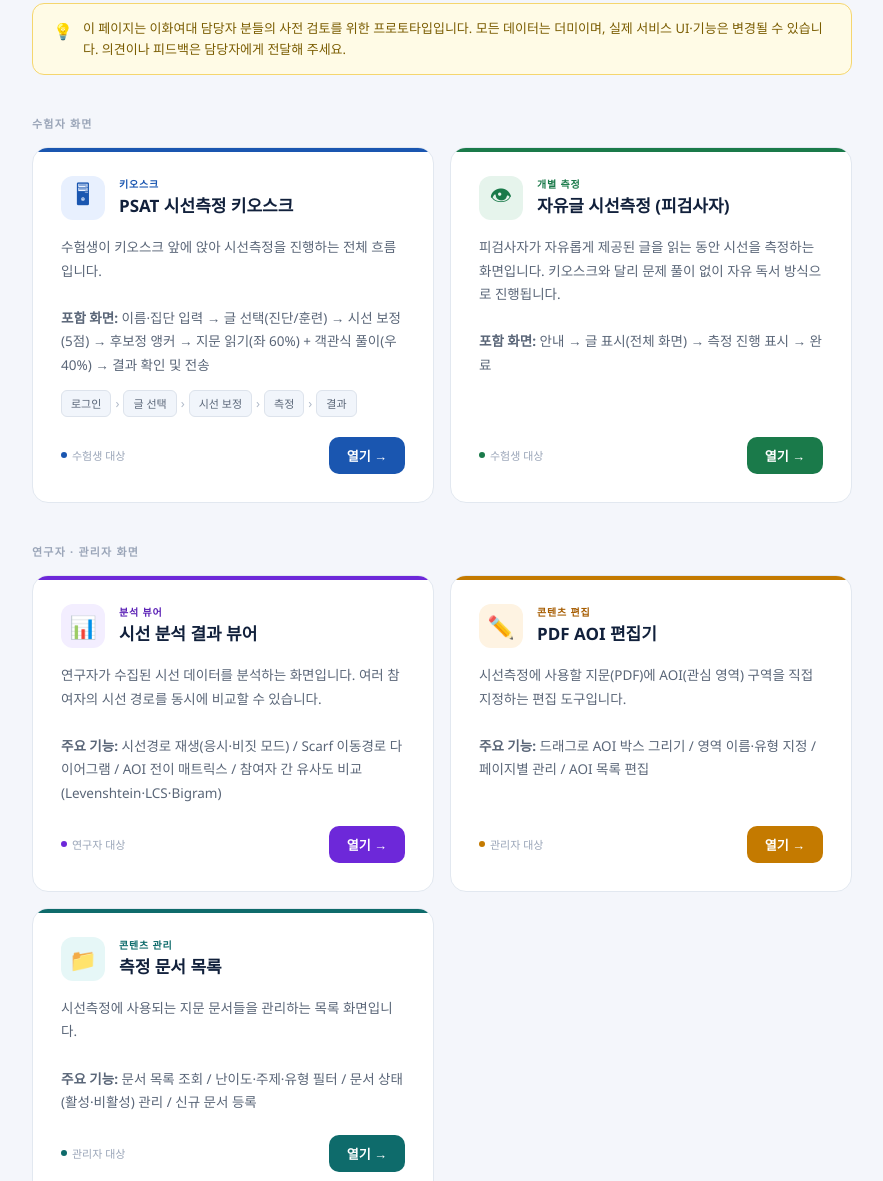
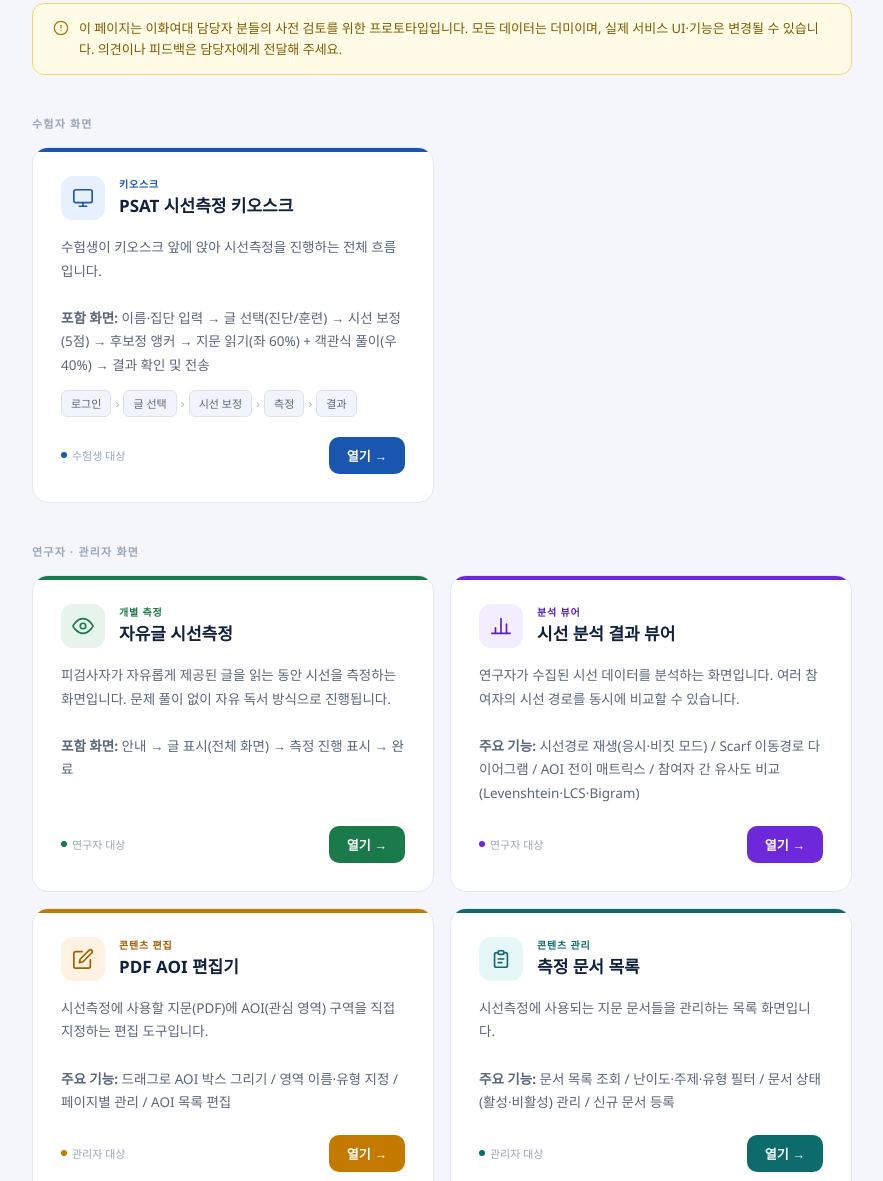
Before and after one commit to robotkiwi2/LAPA-prototype, a plain HTML site: page index.html in a window 1280 px wide. Shown: the part 330-1511 px from the top of the page, without its empty margins (198-1081 px from the left). Drawn offline with Linux system fonts and the light colour scheme.

Commit message:
fix: 자유글 측정 섹션 이동 + 아이콘 SVG 단색으로 교체

```diff
--- a/index.html
+++ b/index.html
@@ -122,7 +122,7 @@ body{font-family:'Segoe UI',system-ui,sans-serif;background:var(--bg);color:var(
 <!-- 안내 -->
 <div class="notice">
   <div class="notice-box">
-    <span class="notice-icon">💡</span>
+    <svg viewBox="0 0 24 24" fill="none" stroke="#a07a00" stroke-width="1.8" stroke-linecap="round" stroke-linejoin="round" style="width:16px;height:16px;flex-shrink:0;margin-top:2px"><circle cx="12" cy="12" r="10"/><line x1="12" y1="8" x2="12" y2="12"/><line x1="12" y1="16" x2="12.01" y2="16"/></svg>
     <div>이 페이지는 이화여대 담당자 분들의 사전 검토를 위한 프로토타입입니다. 모든 데이터는 더미이며, 실제 서비스 UI·기능은 변경될 수 있습니다. 의견이나 피드백은 담당자에게 전달해 주세요.</div>
   </div>
 </div>
@@ -135,7 +135,9 @@ body{font-family:'Segoe UI',system-ui,sans-serif;background:var(--bg);color:var(
     <!-- 키오스크 -->
     <div class="card theme-blue">
       <div class="card-head">
-        <div class="card-icon">🖥</div>
+        <div class="card-icon">
+          <svg viewBox="0 0 24 24" fill="none" stroke="currentColor" stroke-width="1.8" stroke-linecap="round" stroke-linejoin="round" style="width:22px;height:22px"><rect x="2" y="3" width="20" height="14" rx="2"/><line x1="8" y1="21" x2="16" y2="21"/><line x1="12" y1="17" x2="12" y2="21"/></svg>
+        </div>
         <div class="card-meta">
           <div class="card-tag">키오스크</div>
           <div class="card-title">PSAT 시선측정 키오스크</div>
@@ -161,28 +163,6 @@ body{font-family:'Segoe UI',system-ui,sans-serif;background:var(--bg);color:var(
       </div>
     </div>
 
-    <!-- 피검사자 자유글 -->
-    <div class="card theme-green">
-      <div class="card-head">
-        <div class="card-icon">👁</div>
-        <div class="card-meta">
-          <div class="card-tag">개별 측정</div>
-          <div class="card-title">자유글 시선측정 (피검사자)</div>
-        </div>
-      </div>
-      <div class="card-desc">
-        피검사자가 자유롭게 제공된 글을 읽는 동안 시선을 측정하는 화면입니다. 키오스크와 달리 문제 풀이 없이 자유 독서 방식으로 진행됩니다.<br><br>
-        <b>포함 화면:</b> 안내 → 글 표시(전체 화면) → 측정 진행 표시 → 완료
-      </div>
-      <div class="card-footer">
-        <div class="card-who">
-          <div class="card-who-dot" style="background:#1a7a4a"></div>
-          수험생 대상
-        </div>
-        <a class="open-btn" href="freegaze-testee.html" target="_blank">열기 →</a>
-      </div>
-    </div>
-
   </div>
 </div>
 
@@ -191,10 +171,36 @@ body{font-family:'Segoe UI',system-ui,sans-serif;background:var(--bg);color:var(
   <div class="section-title">연구자 · 관리자 화면</div>
   <div class="grid">
 
+    <!-- 자유글 시선측정 -->
+    <div class="card theme-green">
+      <div class="card-head">
+        <div class="card-icon">
+          <svg viewBox="0 0 24 24" fill="none" stroke="currentColor" stroke-width="1.8" stroke-linecap="round" stroke-linejoin="round" style="width:22px;height:22px"><path d="M1 12s4-8 11-8 11 8 11 8-4 8-11 8-11-8-11-8z"/><circle cx="12" cy="12" r="3"/></svg>
+        </div>
+        <div class="card-meta">
+          <div class="card-tag">개별 측정</div>
+          <div class="card-title">자유글 시선측정</div>
+        </div>
+      </div>
+      <div class="card-desc">
+        피검사자가 자유롭게 제공된 글을 읽는 동안 시선을 측정하는 화면입니다. 문제 풀이 없이 자유 독서 방식으로 진행됩니다.<br><br>
+        <b>포함 화면:</b> 안내 → 글 표시(전체 화면) → 측정 진행 표시 → 완료
+      </div>
+      <div class="card-footer">
+        <div class="card-who">
+          <div class="card-who-dot" style="background:#1a7a4a"></div>
+          연구자 대상
+        </div>
+        <a class="open-btn" href="freegaze-testee.html" target="_blank">열기 →</a>
+      </div>
+    </div>
+
     <!-- 시선 분석 결과 -->
     <div class="card theme-purple">
       <div class="card-head">
-        <div class="card-icon">📊</div>
+        <div class="card-icon">
+          <svg viewBox="0 0 24 24" fill="none" stroke="currentColor" stroke-width="1.8" stroke-linecap="round" stroke-linejoin="round" style="width:22px;height:22px"><line x1="18" y1="20" x2="18" y2="10"/><line x1="12" y1="20" x2="12" y2="4"/><line x1="6" y1="20" x2="6" y2="14"/><line x1="2" y1="20" x2="22" y2="20"/></svg>
+        </div>
         <div class="card-meta">
           <div class="card-tag">분석 뷰어</div>
           <div class="card-title">시선 분석 결과 뷰어</div>
@@ -216,7 +222,9 @@ body{font-family:'Segoe UI',system-ui,sans-serif;background:var(--bg);color:var(
     <!-- PDF AOI 편집기 -->
     <div class="card theme-orange">
       <div class="card-head">
-        <div class="card-icon">✏️</div>
+        <div class="card-icon">
+          <svg viewBox="0 0 24 24" fill="none" stroke="currentColor" stroke-width="1.8" stroke-linecap="round" stroke-linejoin="round" style="width:22px;height:22px"><path d="M11 4H4a2 2 0 0 0-2 2v14a2 2 0 0 0 2 2h14a2 2 0 0 0 2-2v-7"/><path d="M18.5 2.5a2.121 2.121 0 0 1 3 3L12 15l-4 1 1-4 9.5-9.5z"/></svg>
+        </div>
         <div class="card-meta">
           <div class="card-tag">콘텐츠 편집</div>
           <div class="card-title">PDF AOI 편집기</div>
@@ -238,7 +246,9 @@ body{font-family:'Segoe UI',system-ui,sans-serif;background:var(--bg);color:var(
     <!-- 문서 목록 -->
     <div class="card theme-teal">
       <div class="card-head">
-        <div class="card-icon">📁</div>
+        <div class="card-icon">
+          <svg viewBox="0 0 24 24" fill="none" stroke="currentColor" stroke-width="1.8" stroke-linecap="round" stroke-linejoin="round" style="width:22px;height:22px"><path d="M9 5H7a2 2 0 0 0-2 2v12a2 2 0 0 0 2 2h10a2 2 0 0 0 2-2V7a2 2 0 0 0-2-2h-2"/><rect x="9" y="3" width="6" height="4" rx="1"/><line x1="9" y1="12" x2="15" y2="12"/><line x1="9" y1="16" x2="13" y2="16"/></svg>
+        </div>
         <div class="card-meta">
           <div class="card-tag">콘텐츠 관리</div>
           <div class="card-title">측정 문서 목록</div>
```
